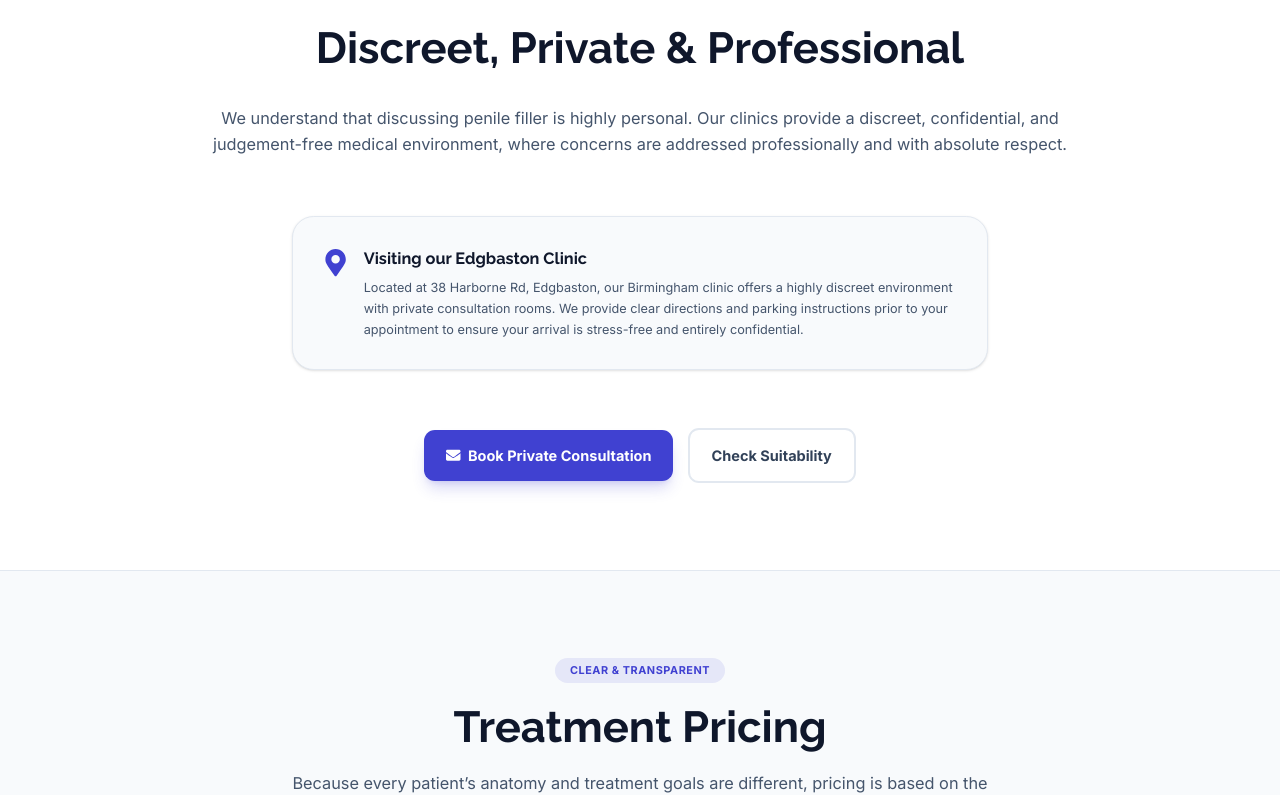
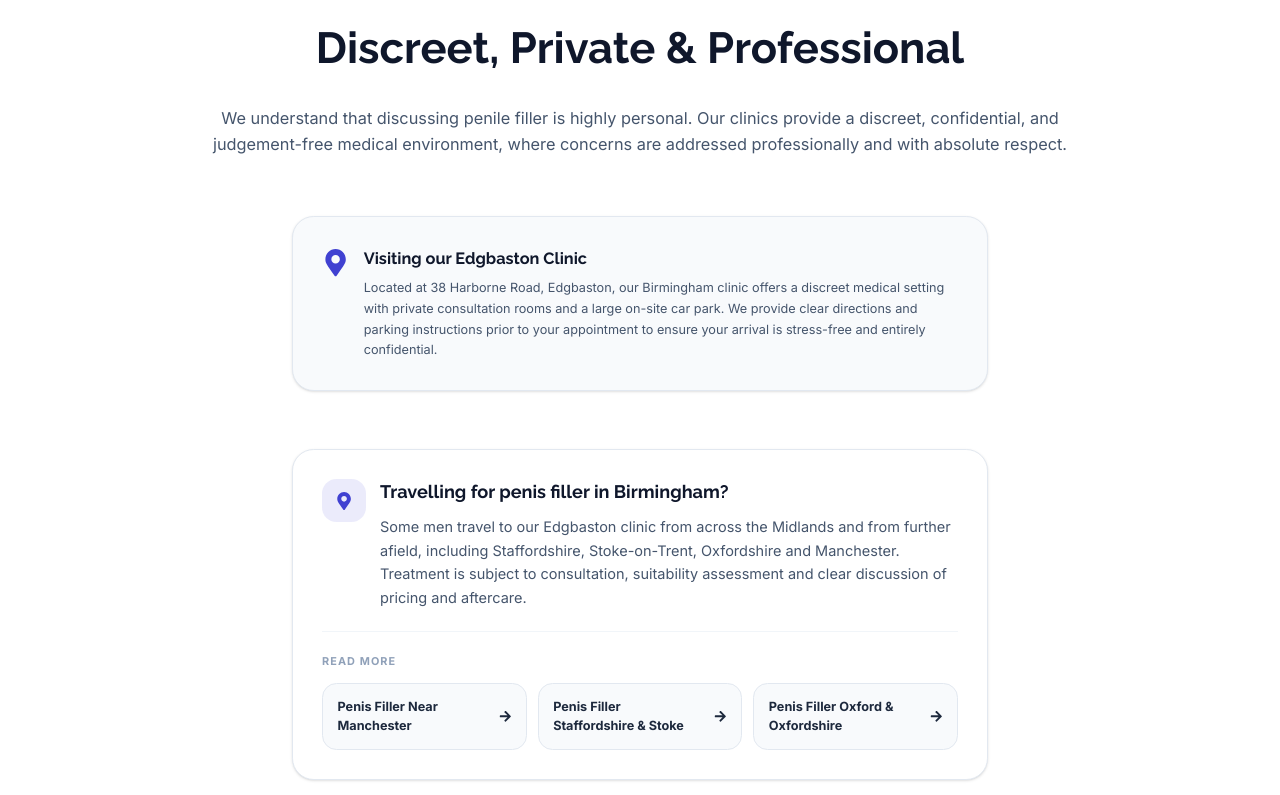
Before and after one commit to binithekid/Healing-PRP-Clinics-Preview, a Next.js app: page /birmingham/penis-enlargement in a window 1280 px wide. Shown: the part 4951-5746 px from the top of the page. Built offline with nearby package versions, Linux system fonts and the light colour scheme.

Commit message:
Revise clinic details and add travel information
Updated clinic description for clarity and added information about traveling for penis filler treatments, including links to relevant blog posts.

```diff
--- a/src/components/pages/PenisEnlargementClient.tsx
+++ b/src/components/pages/PenisEnlargementClient.tsx
@@ -713,7 +713,7 @@ export default function PenisEnlargementClient({
                <div>
                  <h3 className="font-bold font-raleway text-slate-900 mb-2 text-lg">Visiting our Edgbaston Clinic</h3>
                  <p className="text-slate-600 text-sm leading-relaxed">
-                   Located at 38 Harborne Rd, Edgbaston, our Birmingham clinic offers a highly discreet environment with private consultation rooms. We provide clear directions and parking instructions prior to your appointment to ensure your arrival is stress-free and entirely confidential.
+                   Located at 38 Harborne Road, Edgbaston, our Birmingham clinic offers a discreet medical setting with private consultation rooms and a large on-site car park. We provide clear directions and parking instructions prior to your appointment to ensure your arrival is stress-free and entirely confidential.
                  </p>
                </div>
             </div>
@@ -728,6 +728,62 @@ export default function PenisEnlargementClient({
                    Our Hampstead clinic provides a discreet North West London setting for private men’s health and penile filler consultations. The clinic is convenient for patients from Belsize Park, West Hampstead, Highgate, Golders Green, St John’s Wood, Swiss Cottage, Camden and surrounding areas.
                  </p>
                </div>
+            </div>
+          )}
+
+          {/* Travelling for Birmingham Penis Filler */}
+          {isBirmingham && (
+            <div className="max-w-3xl mx-auto mb-16 bg-white p-8 rounded-3xl border border-slate-200 shadow-sm text-left">
+              <div className="flex items-start gap-4 mb-6">
+                <div className="w-12 h-12 rounded-2xl bg-[#4041d1]/10 flex items-center justify-center shrink-0">
+                  <FaMapMarkerAlt className="text-[#4041d1] text-xl" aria-hidden="true" />
+                </div>
+
+                <div>
+                  <h3 className="font-bold font-raleway text-slate-900 mb-3 text-xl">
+                    Travelling for penis filler in Birmingham?
+                  </h3>
+
+                  <p className="text-slate-600 text-sm md:text-base leading-relaxed font-inter">
+                    Some men travel to our Edgbaston clinic from across the Midlands and from
+                    further afield, including Staffordshire, Stoke-on-Trent, Oxfordshire and
+                    Manchester. Treatment is subject to consultation, suitability assessment
+                    and clear discussion of pricing and aftercare.
+                  </p>
+                </div>
+              </div>
+
+              <div className="border-t border-slate-100 pt-6">
+                <p className="text-xs font-bold uppercase tracking-widest text-slate-400 mb-4 font-inter">
+                  Read more
+                </p>
+
+                <div className="grid grid-cols-1 md:grid-cols-3 gap-3">
+                  <Link
+                    href="/blog/penis-filler-near-manchester-doctor-experience"
+                    className="group flex items-center justify-between gap-3 rounded-2xl border border-slate-200 bg-slate-50 px-4 py-4 text-sm font-bold text-slate-800 hover:border-[#4041d1]/30 hover:bg-[#4041d1]/5 hover:text-[#4041d1] transition-all duration-300 font-inter"
+                  >
+                    <span>Penis Filler Near Manchester</span>
+                    <FaArrowRight className="w-3.5 h-3.5 shrink-0 transition-transform duration-300 group-hover:translate-x-1" />
+                  </Link>
+
+                  <Link
+                    href="/blog/penis-filler-staffordshire-stoke-birmingham"
+                    className="group flex items-center justify-between gap-3 rounded-2xl border border-slate-200 bg-slate-50 px-4 py-4 text-sm font-bold text-slate-800 hover:border-[#4041d1]/30 hover:bg-[#4041d1]/5 hover:text-[#4041d1] transition-all duration-300 font-inter"
+                  >
+                    <span>Penis Filler Staffordshire & Stoke</span>
+                    <FaArrowRight className="w-3.5 h-3.5 shrink-0 transition-transform duration-300 group-hover:translate-x-1" />
+                  </Link>
+
+                  <Link
+                    href="/blog/penis-filler-oxford-oxfordshire-birmingham"
+                    className="group flex items-center justify-between gap-3 rounded-2xl border border-slate-200 bg-slate-50 px-4 py-4 text-sm font-bold text-slate-800 hover:border-[#4041d1]/30 hover:bg-[#4041d1]/5 hover:text-[#4041d1] transition-all duration-300 font-inter"
+                  >
+                    <span>Penis Filler Oxford & Oxfordshire</span>
+                    <FaArrowRight className="w-3.5 h-3.5 shrink-0 transition-transform duration-300 group-hover:translate-x-1" />
+                  </Link>
+                </div>
+              </div>
             </div>
           )}
 
```
